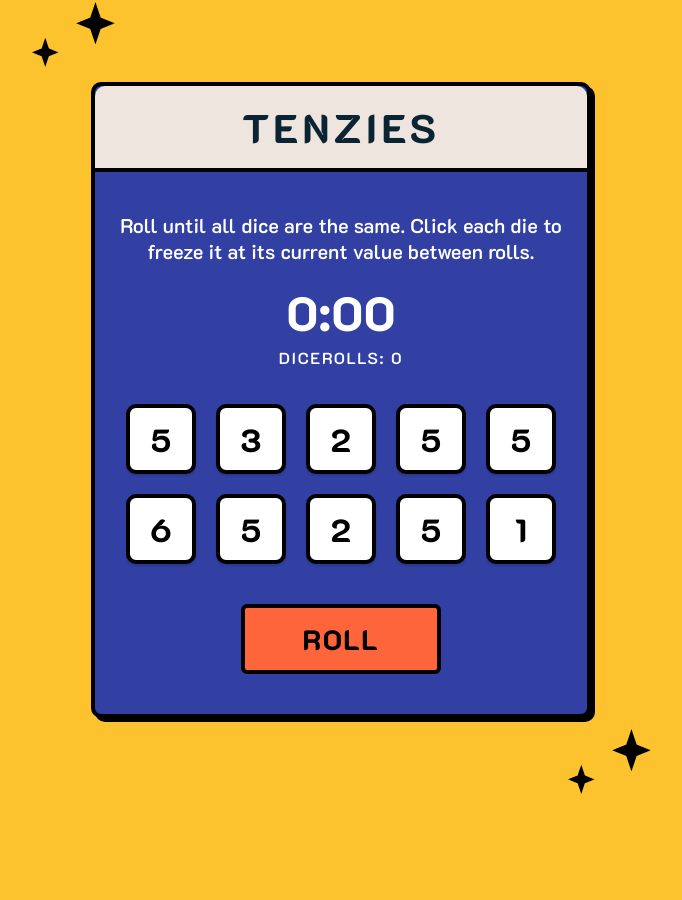
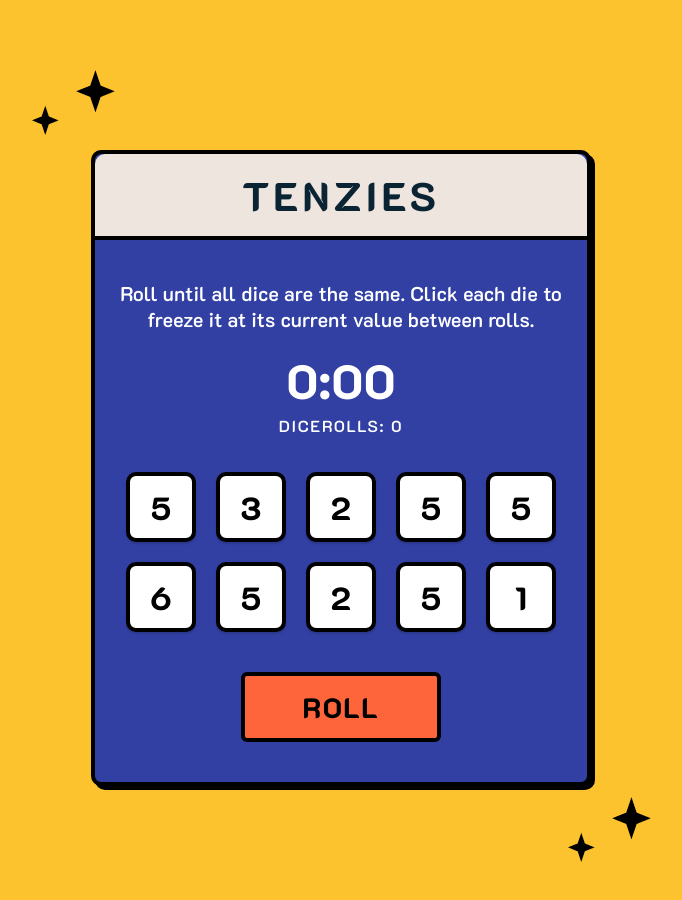
Before and after one commit to josh-merrill/react-tenzies, a React (Vite) app: page / in a window 1280 px wide. Shown: the top 900 px of the page, without its empty margins (299-981 px from the left). Before the commit the page ends 800 px from the top, so only its background shows below. Built offline with nearby package versions, Linux system fonts and the light colour scheme.

Commit message:
STYLE: Updating body responsiveness

```diff
--- a/src/style.css
+++ b/src/style.css
@@ -4,13 +4,12 @@
 
 body {
   margin: 0;
-  padding: 20px;
+  padding: 40px 20px;
   font-family: "K2D", sans-serif;
   background: #fdc32e;
   display: flex;
   align-items: center;
   justify-content: center;
-  height: 100vh;
 }
 
 main {
@@ -162,6 +161,11 @@ main {
 }
 
 @media (min-width: 400px) {
+
+  body {
+    padding: 150px 20px;
+  }
+
   .dice-container {
     display: grid;
     grid-template: auto auto / repeat(5, 1fr);
```
